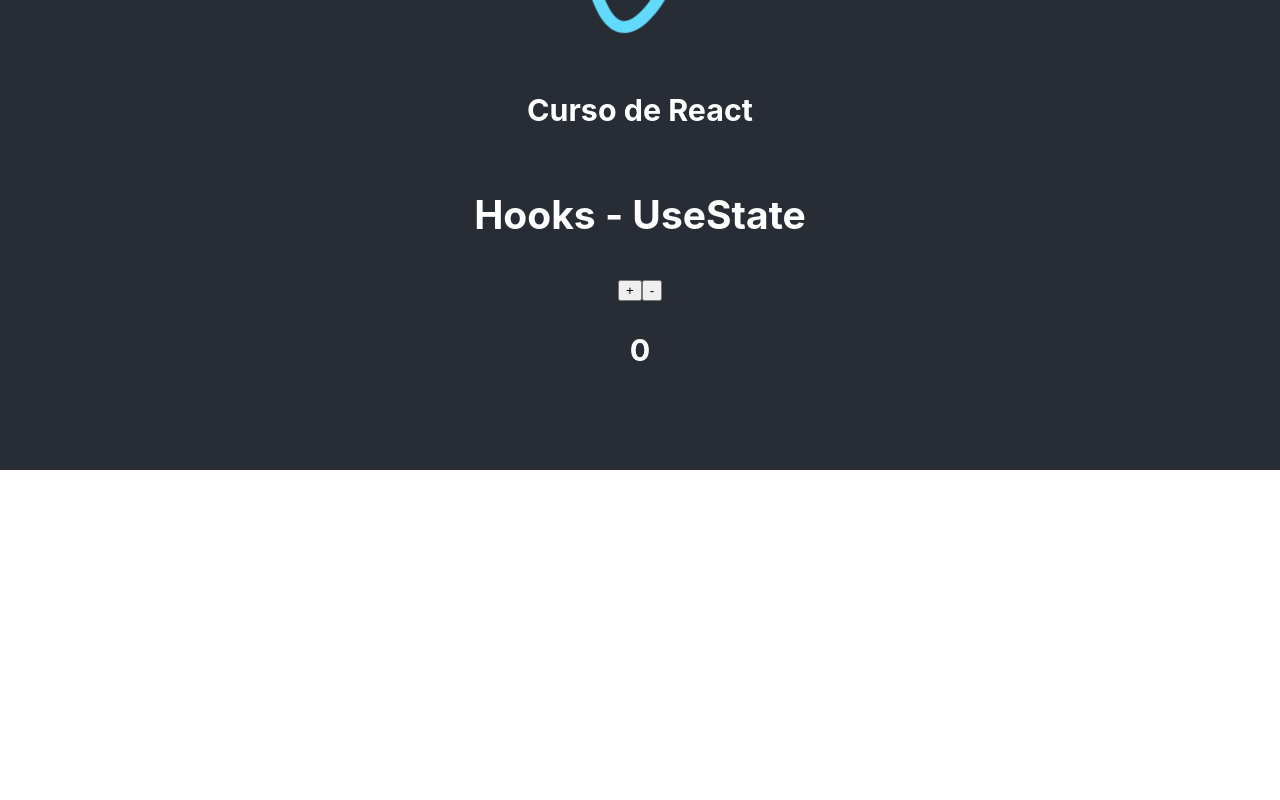
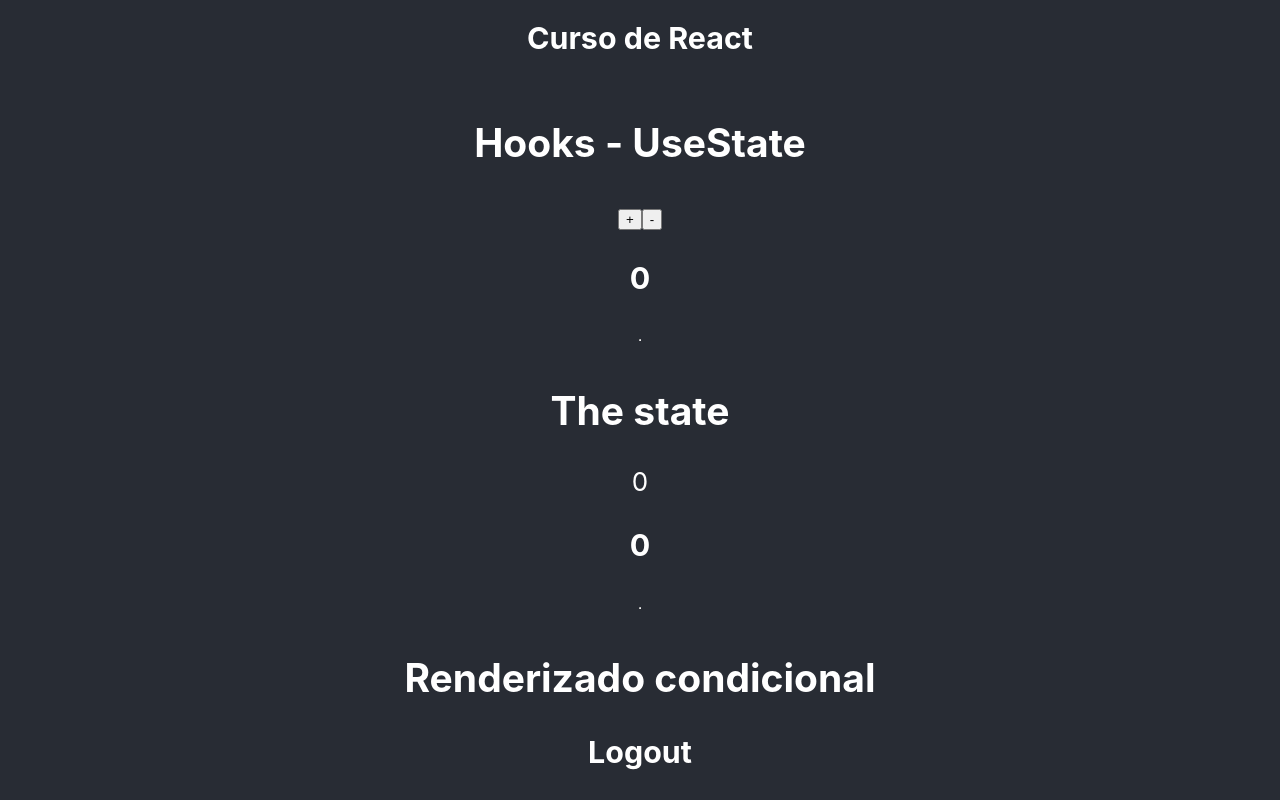
Before and after one commit to yorchavez9/Curso-de-react, a React (Create React App) app: page / in a window 1280 px wide. Shown: the part 330-1130 px from the top of the page. Before the commit the page ends 800 px from the top, so only its background shows below. Built offline with nearby package versions, Linux system fonts and the light colour scheme.

Commit message:
Renderizado condicional

```diff
--- a/src/App.js
+++ b/src/App.js
@@ -40,6 +40,10 @@ function App() {
         <CicloVida/> */}
        {/*  <AjaxApis/> */}
        <ContadorHooks/>
+       <hr/>
+       <Estado/>
+       <hr/>
+       <RenderizadoCondicional/>
       </header>
     </div>
   );
--- a/src/components/Estado.jsx
+++ b/src/components/Estado.jsx
@@ -1,35 +1,34 @@
-import React, {Component} from "react";
+import React, { Component } from "react";
 
-function EstadoHijo(props){
-    return(
+function EstadoHijo(props) {
+  return (
     <div>
       <h3>{props.contadorHijo}</h3>
     </div>
   );
 }
 
-export default class Estado extends Component{
-
-    constructor(props){
+export default class Estado extends Component {
+  constructor(props) {
     super(props);
     this.state = {
-            contador:0
+      contador: 0,
+    };
+
+    /* setInterval(() => {
+      this.setState({
+        contador: this.state.contador + 1,
+      });
+    }, 1000); */
   }
 
-        setInterval(() => {
-            this.setState({
-                contador: this.state.contador + 1
-            })
-        }, 1000);
-    }
-
-    render(){
+  render() {
     return (
       <div>
         <h2>The state</h2>
         <p>{this.state.contador}</p>
-                <EstadoHijo contadorHijo = {this.state.contador}/>
+        <EstadoHijo contadorHijo={this.state.contador}/>
       </div>
-        )
+    );
   }
 }
```
Lines whose indentation alone changed are shown as unchanged.
